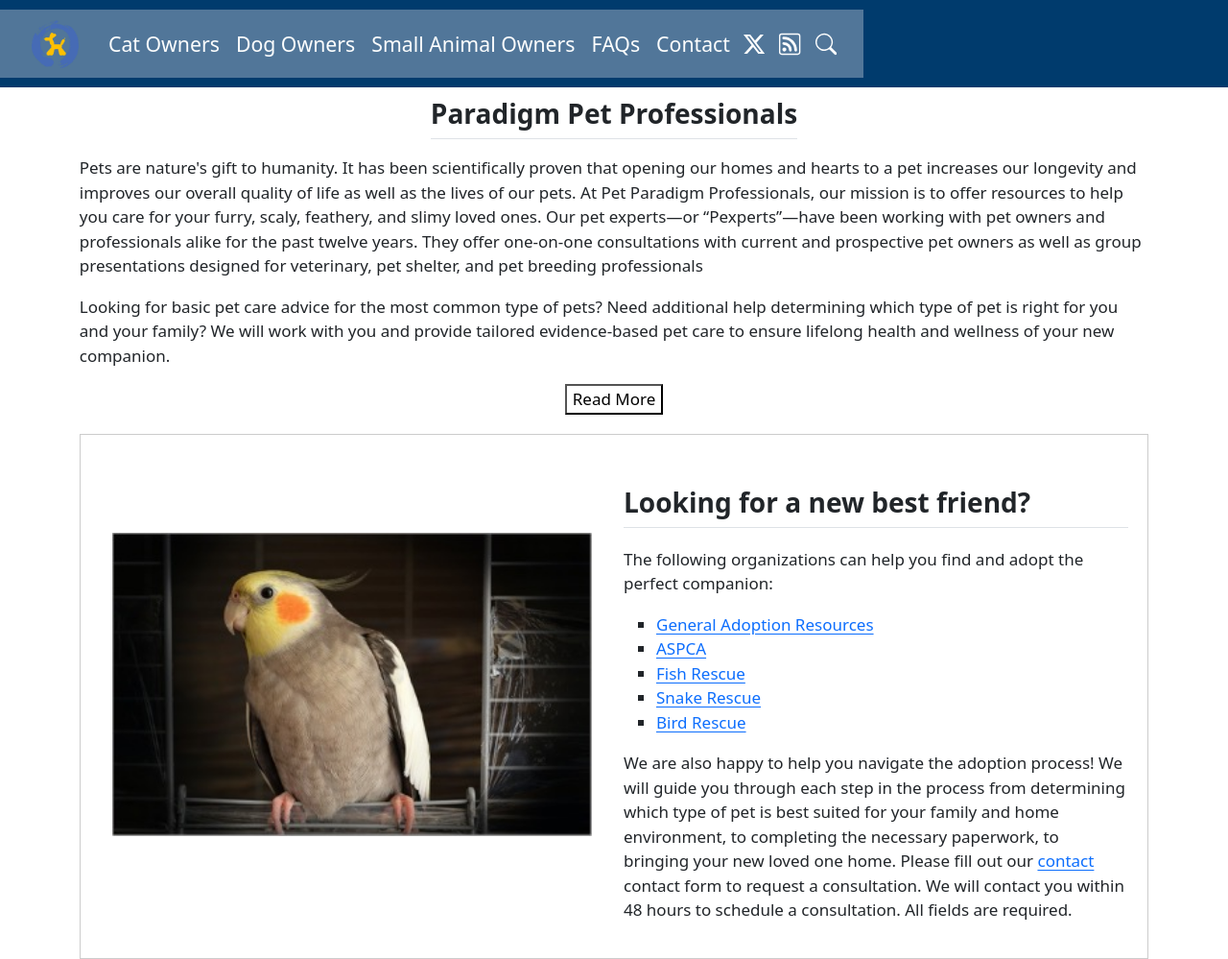
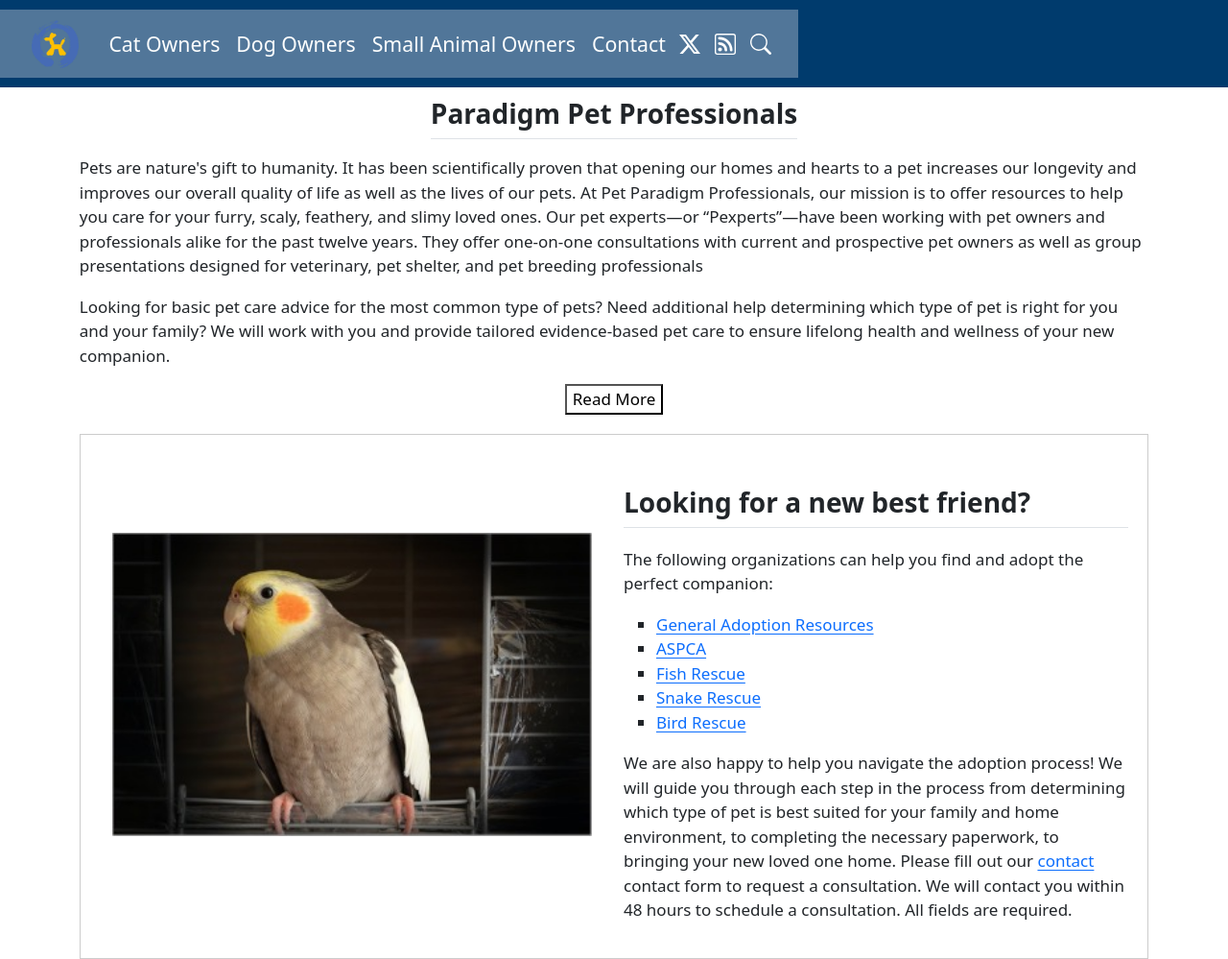
Before and after one commit to widbuntu/Paradigm-Pet-Professionals, a plain HTML site: page index.html in a window 1280 px wide. Shown: the top 999 px of the page at 96% size. Drawn offline with nearby package versions, Linux system fonts and the light colour scheme.

Commit message:
FAQs removal

```diff
--- a/index.html
+++ b/index.html
@@ -27,7 +27,6 @@
                         <a class="nav-link" href="catPage.html" id="catDropdown">Cat Owners</a>
                         <a class="nav-link" href="dogPage.html" id="catDropdown">Dog Owners</a>
                         <a class="nav-link" href="smallAnimalPage.html" id="catDropdown">Small Animal Owners</a>
-                        <a class="nav-link" href="faqs">FAQs</a>
                         <a class="nav-link" href="contact.html">Contact</a>
                     </ul>
                     <svg xmlns="http://www.w3.org/2000/svg" width="26" height="26" fill="currentColor"
```
